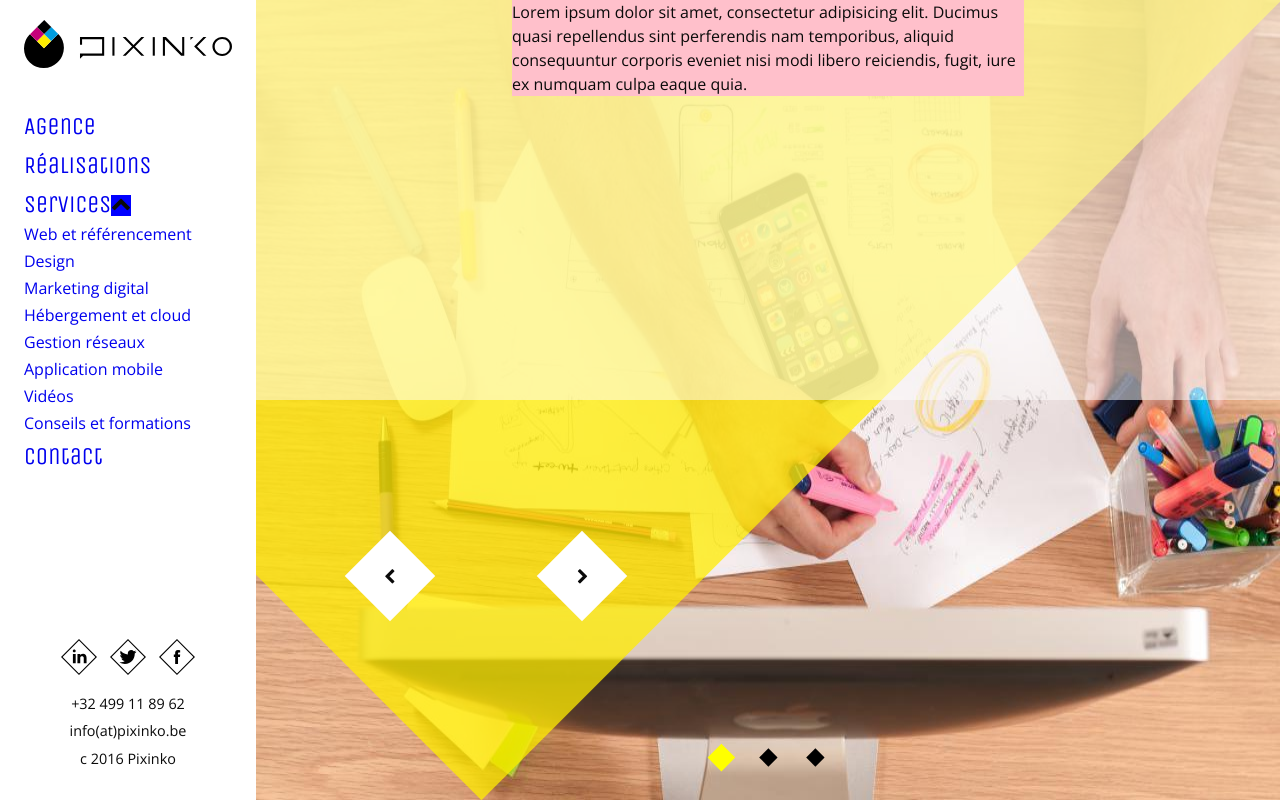
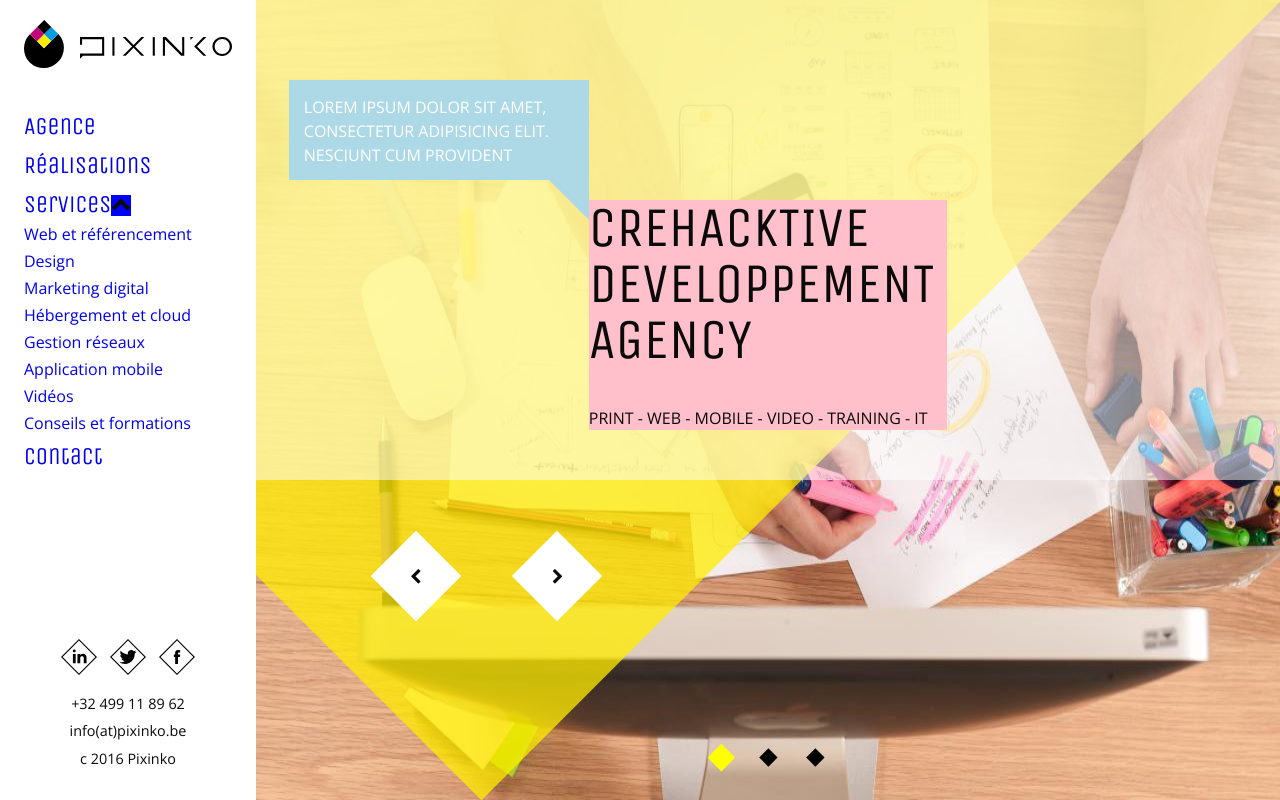
Before and after one commit to CelineThiry/Pix, a PHP site: page / in a window 1280 px wide. Run offline with PHP 8.4, Linux system fonts and the light colour scheme; some libraries are stand-ins or nearby versions.

Commit message:
- Worked on the layer 3

```diff
--- a/css/style.css
+++ b/css/style.css
@@ -111,10 +111,10 @@ main {
   .layer2 .second-wrapper {
     position: absolute;
     bottom: 0;
-    left: 8vw;
+    left: 10vw;
     background-color: transparent;
     height: 20vw;
-    width: 20vw; }
+    width: 16vw; }
   .layer2 button {
     position: absolute;
     width: 5vw;
@@ -201,7 +201,7 @@ main {
   min-width: 650px;
   background-color: rgba(255, 255, 255, 0.5);
   z-index: 28;
-  height: 50vh; }
+  height: 60vh; }
 
 .slider-text {
   width: 100%;
@@ -225,13 +225,48 @@ main {
     position: absolute;
     top: 0;
     bottom: 0; }
-  .slider-text p {
+  .slider-text .block-text {
     display: block;
     border: none;
-    width: 50%;
+    width: 35%;
     /* min-height: 100%; */
     background-color: pink;
-    margin: auto; }
+    margin: auto;
+    margin-top: 25vh;
+    position: relative; }
+    .slider-text .block-text h1 {
+      text-align: left;
+      text-transform: uppercase;
+      font-family: "Unica One", cursive;
+      line-height: 3.5rem;
+      font-size: 3.5rem;
+      font-weight: normal; }
+    .slider-text .block-text p {
+      text-align: left;
+      text-transform: uppercase;
+      font-family: "Open Sans", sans-serif; }
+
+.exergue {
+  position: absolute;
+  background-color: lightblue;
+  color: white;
+  width: 300px;
+  height: 100px;
+  padding: 15px;
+  top: -120px;
+  left: -300px; }
+  .exergue p {
+    margin: 0; }
+  .exergue:after {
+    content: "";
+    width: 0;
+    height: 0;
+    border-top: 40px solid transparent;
+    border-bottom: 40px solid transparent;
+    border-right: 40px solid lightblue;
+    position: absolute;
+    bottom: -40px;
+    right: 0; }
 
 /* MENU RESPONSIVE */
 .menu-responsive {
--- a/index.html
+++ b/index.html
@@ -149,13 +149,35 @@
 			<div class="slider-text">
 			  <ul>
 			    <li id="slide1">
-			      <p>Lorem ipsum dolor sit amet, consectetur adipisicing elit. Dolor corrupti voluptate quod facere at impedit hic consequuntur obcaecati possimus dignissimos! Laboriosam omnis eum, nihil quidem cum impedit qui consequuntur debitis.</p>
+			      <div class="block-text">
+			      <h1>crehacktive<br>developpement<br>agency</h1>
+			      <p>print - web - mobile - video - training - IT</p>
+				      <div class="exergue">
+				      	<p>Lorem ipsum dolor sit amet, consectetur adipisicing elit. Nesciunt cum provident</p>
+
+				      </div>
+			      </div>
 			    </li>
 			    <li id="slide2">
-			      <p>Lorem ipsum dolor sit amet, consectetur adipisicing elit. Beatae, quaerat? Distinctio obcaecati doloremque corporis vel placeat qui, fugit cum delectus aut dolore autem illum natus! Quisquam, voluptas sed reiciendis voluptatum.</p>
+			      <div class="block-text">
+			      <h1>crehacktive<br>developpement<br>agency</h1>
+			      <p>print - web - mobile - video - training - IT</p>
+			      <div class="exergue">
+			      	<p>Lorem ipsum dolor sit amet, consectetur adipisicing elit. Repellendus error pariatur </p>
+
+			      </div>
+
+			      </div>
 			    </li>
 			    <li id="slide3">
-			      <p>Lorem ipsum dolor sit amet, consectetur adipisicing elit. Ducimus quasi repellendus sint perferendis nam temporibus, aliquid consequuntur corporis eveniet nisi modi libero reiciendis, fugit, iure ex numquam culpa eaque quia.</p>
+			      <div class="block-text">
+			      <h1>crehacktive<br>developpement<br>agency</h1>
+			      <p>print - web - mobile - video - training - IT</p>
+				      <div class="exergue">
+				      	<p>Lorem ipsum dolor sit amet, consectetur adipisicing elit. </p>
+
+				      </div>
+			      </div>
 			    </li>
 			  </ul>
 
@@ -166,6 +188,8 @@
 
 </section> <!-- END CONTAINER -->
 
+
+
 <script src="js/jquery-1.12.2.min.js"></script>
 <script src="js/script.js"></script>
 <script src="js/slider.js"></script>
--- a/js/slider.js
+++ b/js/slider.js
@@ -74,3 +74,80 @@ slide(slide_index + 1);
 
 
 });
+
+$(function() {
+
+var ul = $(".slider-text ul");
+var slide_count = ul.children().length;
+var slide_width_pc = 100.0 / slide_count;
+var slide_index = 0;
+
+// Var to clone the first and the last li
+var first_slide = ul.find("li:first-child");
+var last_slide = ul.find("li:last-child");
+
+// Clone the last slide and add as first li element :)
+last_slide.clone().prependTo(ul);
+
+
+// Clone the first slide and add as last li element
+first_slide.clone().appendTo(ul);
+
+ul.css("margin-left", "-100%");
+
+ul.find("li").each(function(indx) {
+var left_percent = (slide_width_pc * indx) + "%";
+$(this).css({"left":left_percent});
+$(this).css({width:(100 / slide_count) + "%"});
+});
+
+// Listen for click of prev button
+$(".prev").click(function() {
+console.log("prev button clicked");
+slide(slide_index - 1);
+});
+
+// Listen for click of next button
+$(".next").click(function() {
+console.log("next button clicked");
+slide(slide_index + 1);
+});
+
+
+
+  function slide(new_slide_index) {
+
+    var margin_left_pc = (new_slide_index * (-100) - 100) + "%";
+
+    ul.animate({"margin-left": margin_left_pc}, 400, function() {
+
+      // If new slide is before first slide...
+      if(new_slide_index < 0) {
+        ul.css("margin-left", ((slide_count) * (-100)) + "%");
+        new_slide_index = slide_count - 1;
+      }
+      // If new slide is after last slide...
+      else if(new_slide_index >= slide_count) {
+        ul.css("margin-left", "-100%");
+        new_slide_index = 0;
+      }
+
+      slide_index = new_slide_index
+
+    });
+
+  }
+
+  $('.bullet li').on('click', function(event){
+    event.preventDefault();
+    $('.bullet li').removeClass('active');
+    $(this).addClass('active');
+    slide(new_slide_index);
+  });
+
+
+  // var auto = window.setInterval(slide(), 1000); // 1000 ms = 1 sec
+
+
+
+});
--- a/sass/style.scss
+++ b/sass/style.scss
@@ -166,10 +166,10 @@ main{
     	.second-wrapper{
     		position: absolute;
     		bottom: 0;
-    		left: 8vw;
+    		left: 10vw;
     		background-color: transparent;
     		height: 20vw;
-    		width: 20vw;
+    		width: 16vw;
     	}
     	button {
     		position: absolute;
@@ -279,7 +279,7 @@ main{
 /* LAYER 3 */
 
 .layer3 {
-
+  // display: none;
   position: absolute;
   top: 0;
   bottom: 0;
@@ -288,7 +288,7 @@ main{
   min-width: 650px;
   background-color: rgba(255,255,255,0.5);
   z-index: 28;
-  height: 50vh;
+  height: 60vh;
   // min-height: 450px;
 }
 
@@ -319,15 +319,66 @@ position: relative;
 		bottom: 0;
 	}
 
-	p{
+	.block-text{
 		display: block;
     	border: none;
-    	width: 50%;
+    	width: 35%;
     	/* min-height: 100%; */
     	background-color: pink;
     	margin: auto;
+    	margin-top: 25vh;
+    	// padding: 15px;
+    	position: relative;
+
+
+
+    	h1{
+    		text-align: left;
+    		text-transform: uppercase;
+    		font-family: $unica;
+    		line-height: 3.5rem;
+    		font-size: 3.5rem;
+    		font-weight: normal;
+
+    	}
+
+    	p{
+			text-align: left;
+    		text-transform: uppercase;
+    		font-family: $open;
+    	}
 	}
 }
+
+
+
+	.exergue{
+		position: absolute;
+		background-color: lightblue;
+    	color: white;
+    	width: 300px;
+    	height: 100px;
+    	padding: 15px;
+    	top: -120px;
+    	left: -300px;
+
+    	p{
+    		margin:0;
+    	}
+
+    	&:after {
+    		content: "";
+    		width: 0;
+    		height: 0;
+    		border-top: 40px solid transparent;
+    		border-bottom: 40px solid transparent;
+    		border-right: 40px solid lightblue;
+    		position: absolute;
+    		bottom: -40px;
+    		right: 0;
+		}
+	}
+
 
 
 
```
Also changed, not shown: 1 other file.
